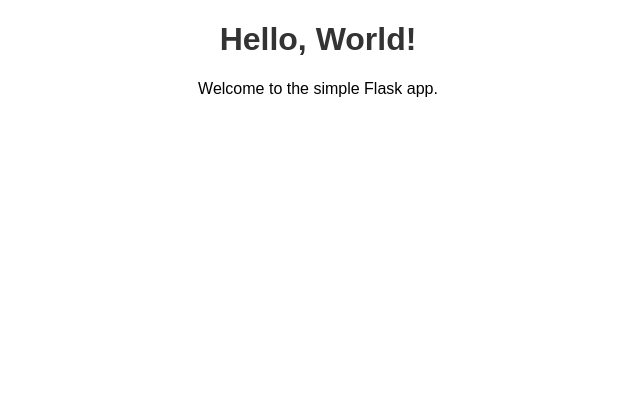
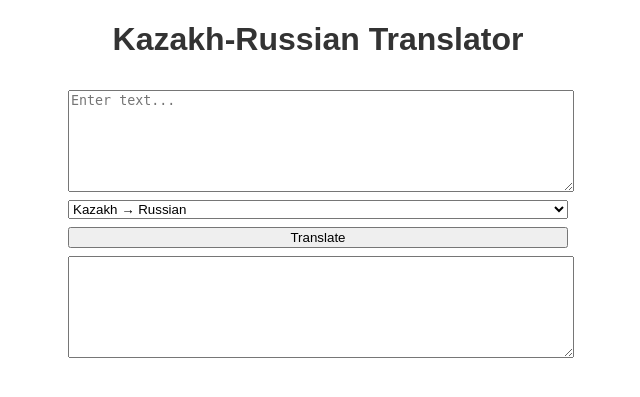
Before and after one commit to rasulstorm/codex, a Flask app: page / in a window 1280 px wide. Shown: the top 397 px of the page, without its empty margins (322-962 px from the left). Run offline with Flask 3, Linux system fonts and the light colour scheme.

Commit message:
Add OpenAI-powered translator

```diff
--- a/app.py
+++ b/app.py
@@ -1,4 +1,11 @@
-from flask import Flask, render_template
+import os
+
+from flask import Flask, render_template, request, jsonify
+import openai
+from dotenv import load_dotenv
+
+load_dotenv()
+openai.api_key = os.getenv("OPENAI_API_KEY")
 
 app = Flask(__name__)
 
@@ -6,5 +13,27 @@ app = Flask(__name__)
 def index():
     return render_template('index.html')
 
+
+@app.route('/translate', methods=['POST'])
+def translate():
+    data = request.get_json(force=True)
+    text = data.get('text', '')
+    direction = data.get('direction', 'kk-ru')
+    if direction == 'kk-ru':
+        prompt = f"Translate this Kazakh text into Russian: {text}"
+    else:
+        prompt = f"Translate this Russian text into Kazakh: {text}"
+
+    response = openai.ChatCompletion.create(
+        model="gpt-3.5-turbo",
+        messages=[
+            {"role": "system", "content": "You are a helpful translation assistant."},
+            {"role": "user", "content": prompt},
+        ],
+    )
+
+    translated = response["choices"][0]["message"]["content"].strip()
+    return jsonify({"translated": translated})
+
 if __name__ == '__main__':
     app.run(debug=True)
--- a/requirements.txt
+++ b/requirements.txt
@@ -1 +1,3 @@
 Flask
+openai
+python-dotenv
--- a/static/style.css
+++ b/static/style.css
@@ -8,3 +8,16 @@ body {
 h1 {
     color: #333;
 }
+
+#translator {
+    margin: 2rem auto;
+    max-width: 500px;
+    display: flex;
+    flex-direction: column;
+    gap: 0.5rem;
+}
+
+textarea {
+    width: 100%;
+    height: 6rem;
+}
--- a/templates/index.html
+++ b/templates/index.html
@@ -2,11 +2,36 @@
 <html lang="en">
 <head>
     <meta charset="UTF-8">
-    <title>Hello Flask</title>
+    <title>Translator</title>
     <link rel="stylesheet" href="{{ url_for('static', filename='style.css') }}">
 </head>
 <body>
-    <h1>Hello, World!</h1>
-    <p>Welcome to the simple Flask app.</p>
+    <h1>Kazakh-Russian Translator</h1>
+    <div id="translator">
+        <textarea id="input" placeholder="Enter text..."></textarea>
+        <select id="direction">
+            <option value="kk-ru">Kazakh → Russian</option>
+            <option value="ru-kk">Russian → Kazakh</option>
+        </select>
+        <button id="translate">Translate</button>
+        <p id="loading" style="display:none;">Translating...</p>
+        <textarea id="output" readonly></textarea>
+    </div>
+    <script>
+    document.getElementById('translate').onclick = async function() {
+        const text = document.getElementById('input').value;
+        const direction = document.getElementById('direction').value;
+        const loading = document.getElementById('loading');
+        loading.style.display = 'block';
+        const resp = await fetch('/translate', {
+            method: 'POST',
+            headers: { 'Content-Type': 'application/json' },
+            body: JSON.stringify({ text, direction })
+        });
+        const data = await resp.json();
+        document.getElementById('output').value = data.translated;
+        loading.style.display = 'none';
+    };
+    </script>
 </body>
 </html>
```
Also changed, not shown: test_app.py (+20 -1 lines), README.md.
